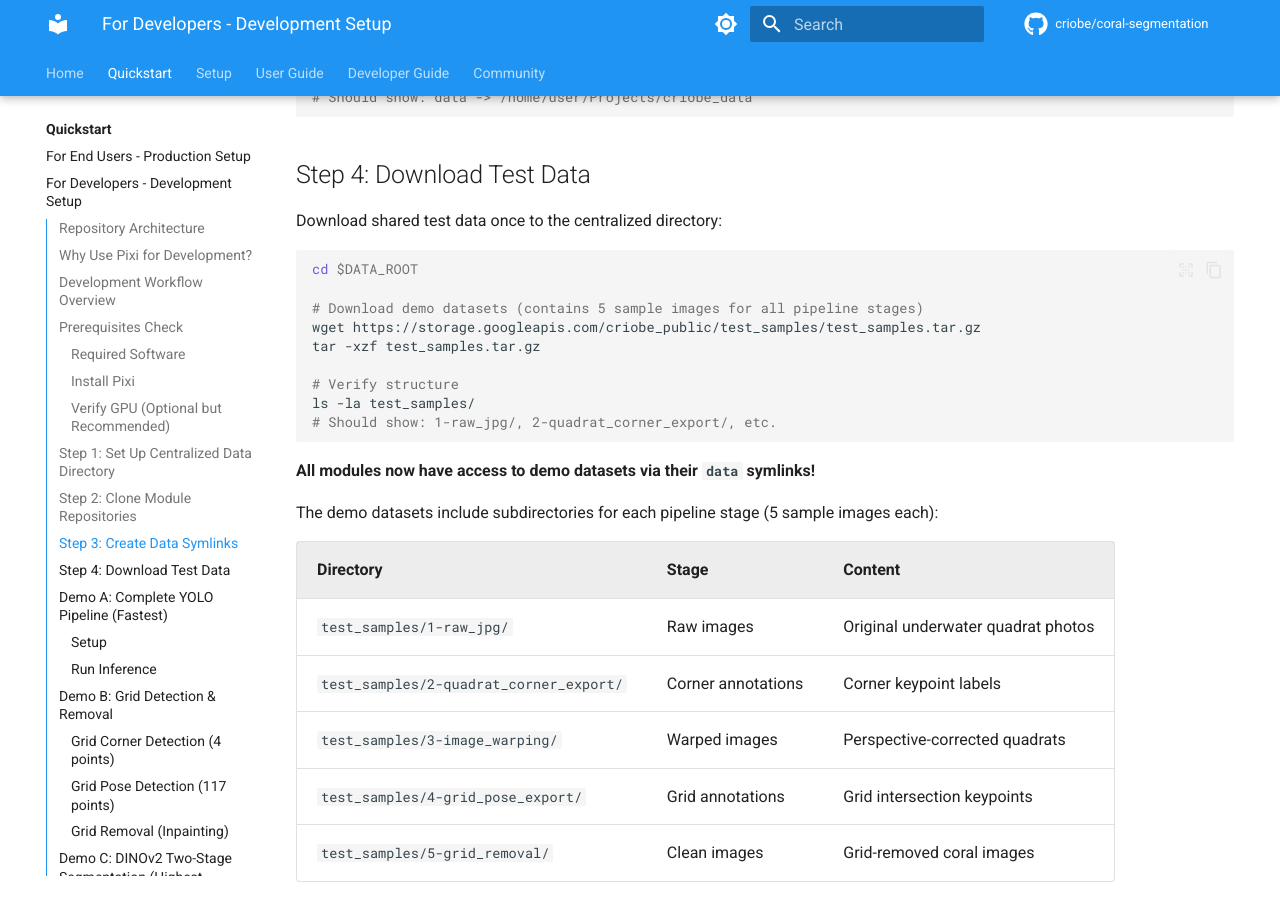
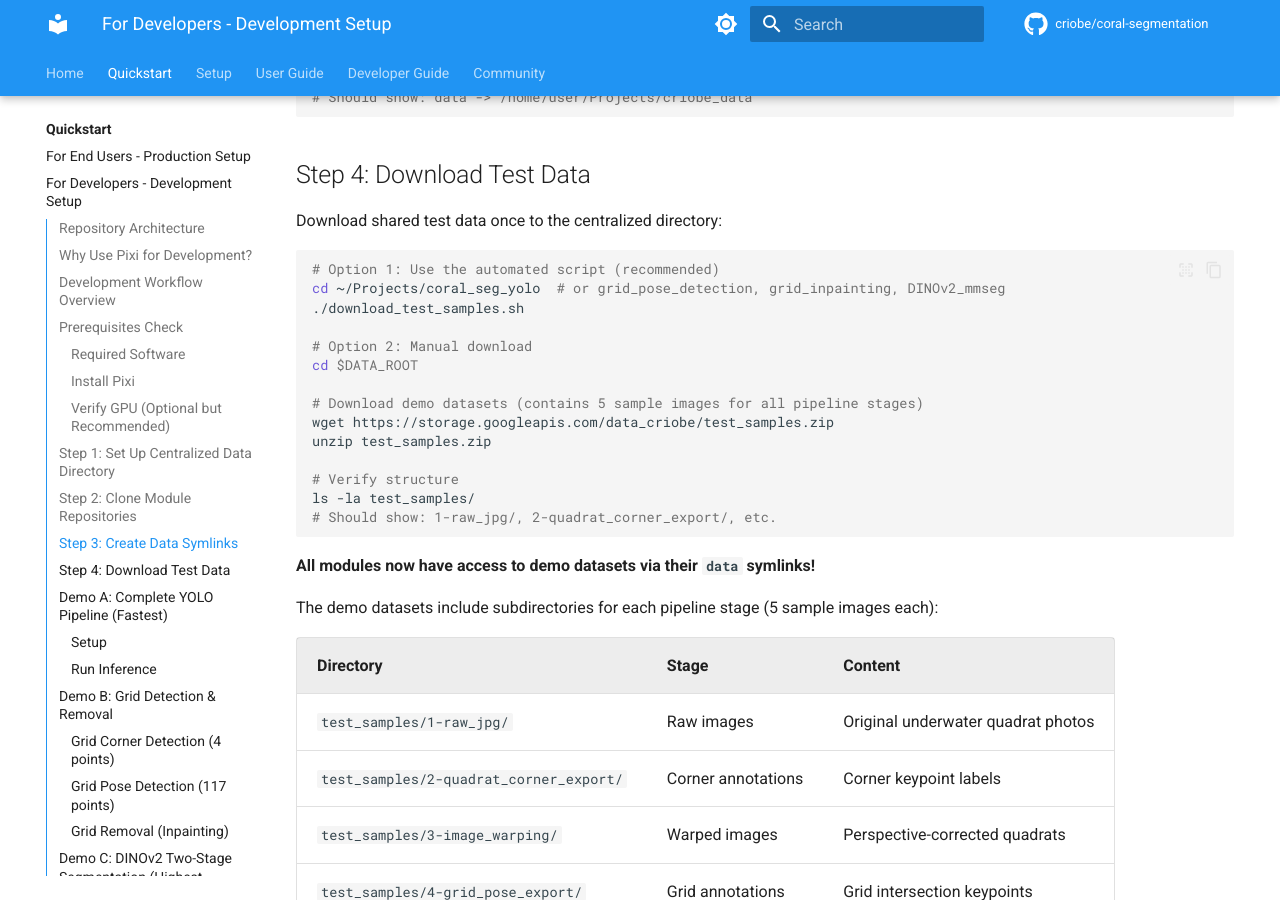
Before and after one commit to Criobe/documentation, an MkDocs documentation site: the page built from docs/quickstart/developer-setup.md, in a window 1280 px wide and 900 px high, scrolled down 4156 px. Built offline with MkDocs 1.6.1 and Material for MkDocs 9.7.7, drawn with Linux system fonts in a browser that asks for light colours; comment, search, counter and statistics services are not loaded; the version menu is left out.

Commit message:
fix old data prep

````diff
--- a/docs/quickstart/developer-setup.md
+++ b/docs/quickstart/developer-setup.md
@@ -179,11 +179,16 @@ ls -l ~/Projects/coral_seg_yolo/data
 Download shared test data once to the centralized directory:
 
 ```bash
+# Option 1: Use the automated script (recommended)
+cd ~/Projects/coral_seg_yolo  # or grid_pose_detection, grid_inpainting, DINOv2_mmseg
+./download_test_samples.sh
+
+# Option 2: Manual download
 cd $DATA_ROOT
 
 # Download demo datasets (contains 5 sample images for all pipeline stages)
-wget https://storage.googleapis.com/criobe_public/test_samples/test_samples.tar.gz
-tar -xzf test_samples.tar.gz
+wget https://storage.googleapis.com/data_criobe/test_samples.zip
+unzip test_samples.zip
 
 # Verify structure
 ls -la test_samples/
````
